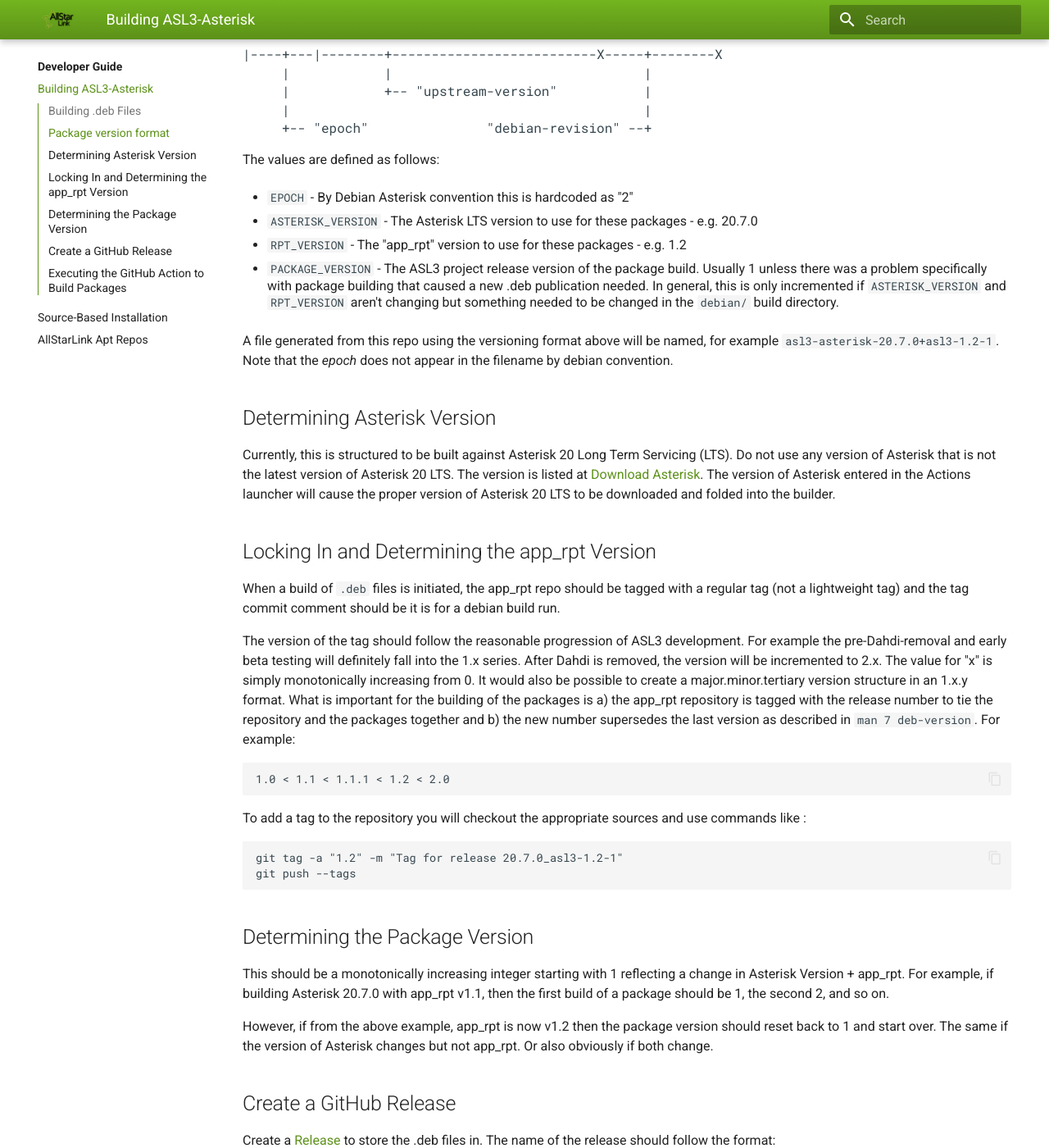
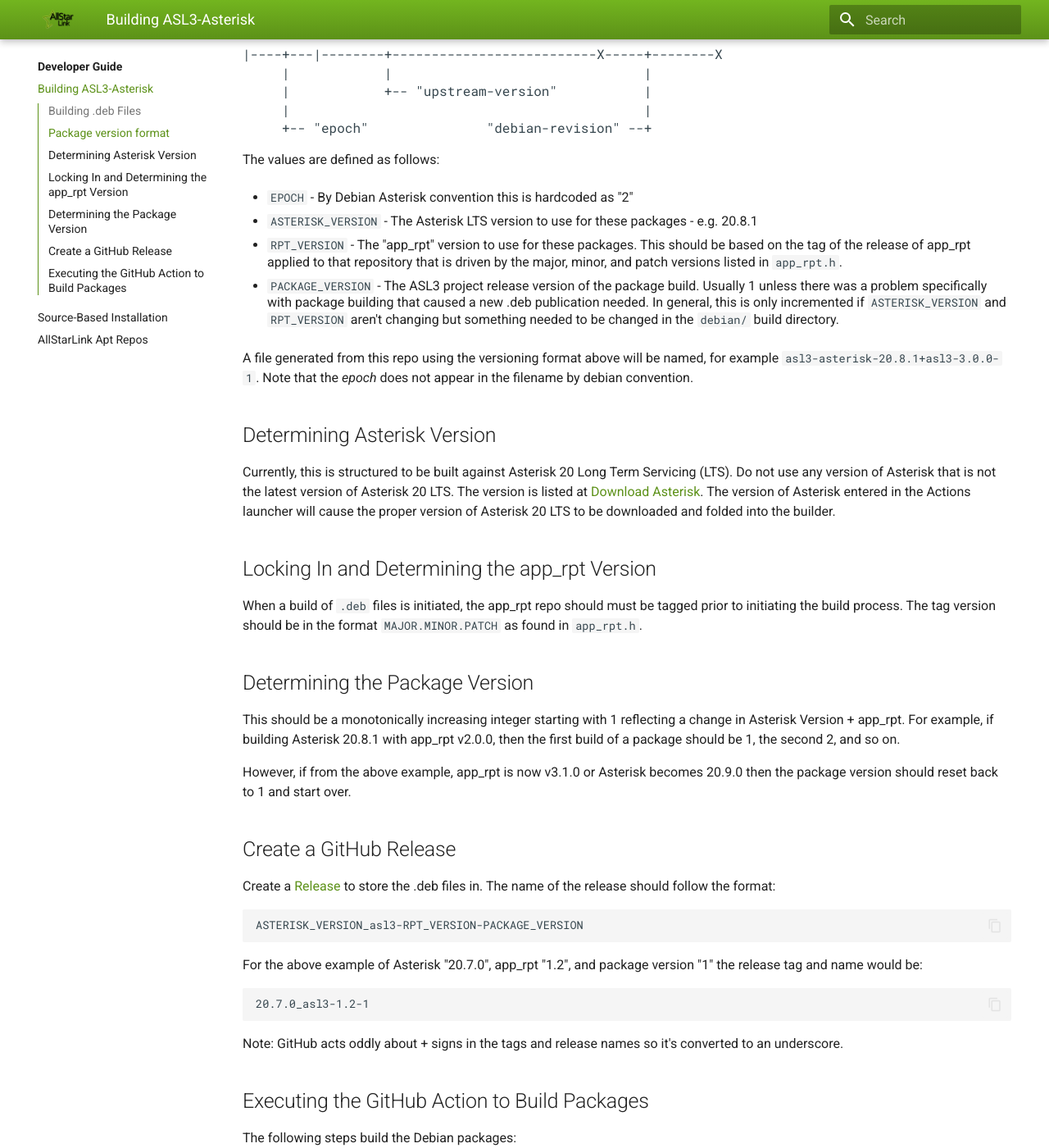
Before and after one commit to AllStarLink/ASL3-Manual, an MkDocs documentation site: the page built from docs/developers/package-builds.md, in a window 1280 px wide and 1400 px high, scrolled down 487 px. Shown: the whole window at 82% size. Built offline with MkDocs 1.6.1 and Material for MkDocs 9.7.7, drawn with Linux system fonts in a browser that asks for light colours.

Commit message:
sync app_rpt and package build versions

````diff
--- a/docs/developers/package-builds.md
+++ b/docs/developers/package-builds.md
@@ -26,9 +26,11 @@
 
 * `EPOCH` - By Debian Asterisk convention this is hardcoded as "2"
 
-* `ASTERISK_VERSION` - The Asterisk LTS version to use for these packages - e.g. 20.7.0
+* `ASTERISK_VERSION` - The Asterisk LTS version to use for these packages - e.g. 20.8.1
 
-* `RPT_VERSION` - The "app\_rpt" version to use for these packages - e.g. 1.2
+* `RPT_VERSION` - The "app\_rpt" version to use for these packages. This should be based
+on the tag of the release of app_rpt applied to that repository that is driven
+by the major, minor, and patch versions listed in `app_rpt.h`.
 
 * `PACKAGE_VERSION` - The ASL3 project release version of the package build. Usually 1 unless there
 was a problem specifically with package building that caused a new .deb publication needed. In
@@ -36,7 +38,7 @@
 something needed to be changed in the `debian/` build directory.
 
 A file generated from this repo using the versioning format above will be named,
-for example `asl3-asterisk-20.7.0+asl3-1.2-1`. Note that the *epoch* does not appear
+for example `asl3-asterisk-20.8.1+asl3-3.0.0-1`. Note that the *epoch* does not appear
 in the filename by debian convention.
 
 ## Determining Asterisk Version
@@ -48,42 +50,19 @@
 to be downloaded and folded into the builder.
 
 ## Locking In and Determining the app\_rpt Version
-When a build of `.deb` files is initiated, the app\_rpt repo should be
-tagged with a regular tag (not a lightweight tag) and the tag commit
-comment should be it is for a debian build run.
-
-The version of the tag should follow the reasonable progression of ASL3
-development. For example the pre-Dahdi-removal and early beta testing
-will definitely fall into the 1.x series. After Dahdi is removed,
-the version will be incremented to 2.x. The value for "x" is simply
-monotonically increasing from 0. It would also be possible to create
-a major.minor.tertiary version structure in an 1.x.y format. What is
-important for the building of the packages is a) the app\_rpt
-repository is tagged with the release number to tie the repository and
-the packages together and b) the new number supersedes the last version
-as described in `man 7 deb-version`. For example:
-
-```
-1.0 < 1.1 < 1.1.1 < 1.2 < 2.0
-```
-
-To add a tag to the repository you will checkout the appropriate sources and use commands like :
-
-```bash
-git tag -a "1.2" -m "Tag for release 20.7.0_asl3-1.2-1"
-git push --tags
-```
+When a build of `.deb` files is initiated, the app\_rpt repo should must
+be tagged prior to initiating the build process. The tag version should
+be in the format `MAJOR.MINOR.PATCH` as found in `app_rpt.h`.
 
 ## Determining the Package Version
 This should be a monotonically increasing integer starting with 1
 reflecting a change in Asterisk Version + app\_rpt. For example,
-if building Asterisk 20.7.0 with app\_rpt v1.1, then
+if building Asterisk 20.8.1 with app\_rpt v2.0.0, then
 the first build of a package should be 1, the second 2, and so on.
 
-However, if from the above example, app\_rpt is now v1.2
-then the package version should reset back to 1 and start over. The same
-if the version of Asterisk changes but not app\_rpt. Or also
-obviously if both change.
+However, if from the above example, app\_rpt is now v3.1.0 or
+Asterisk becomes 20.9.0 then the package version should reset back to
+1 and start over.
 
 ## Create a GitHub Release
 Create a [Release](https://github.com/AllStarLink/asl3-asterisk/releases)
````
